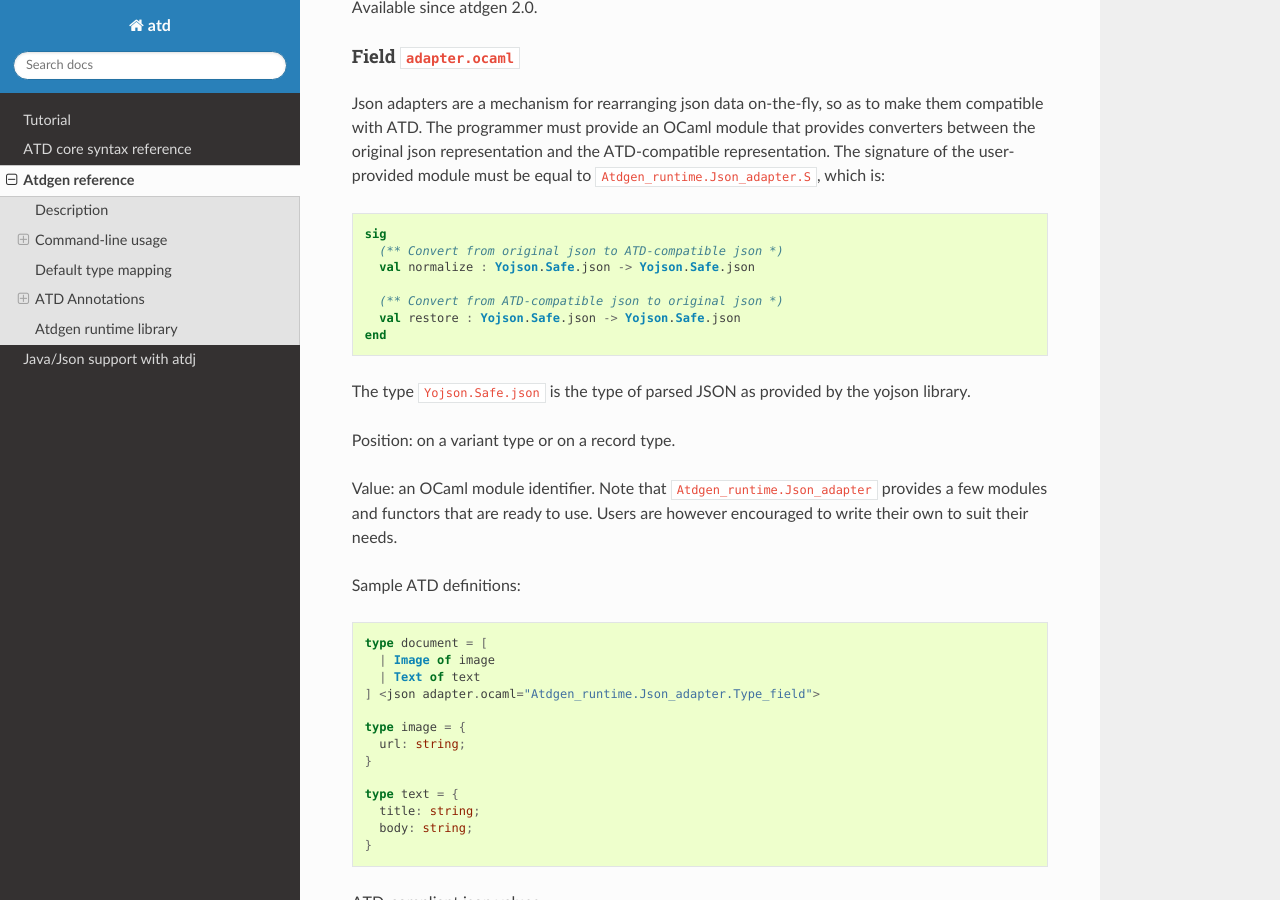
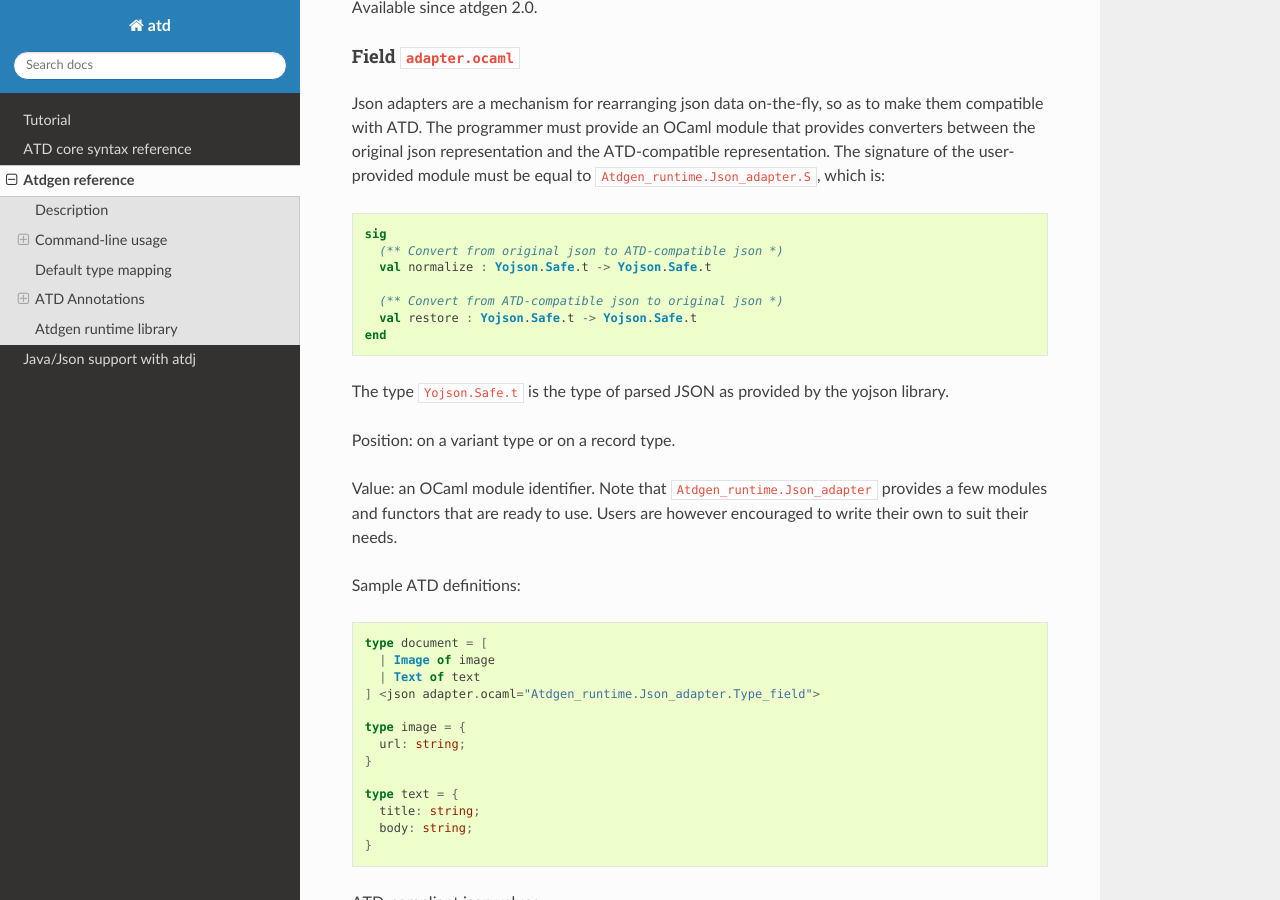
Before and after one commit to ahrefs/atd, a Sphinx documentation site: the page built from doc/atdgen.rst, in a window 1280 px wide and 900 px high, scrolled down 13083 px. Built offline with Sphinx 7.4.7 and the Read the Docs theme 2.0.0, drawn with Linux system fonts in a browser that asks for light colours; some of the changed text lies outside the part shown.

Commit message:
Fix deprecation warnings
Error (warning 3): deprecated: Yojson.Safe.json
json types are being renamed and will be removed in the next Yojson major version. Use type t instead

Manually edited atdgen-runtime/src/json_adapter.ml
everything else was sed.

```diff
--- a/doc/atdgen.rst
+++ b/doc/atdgen.rst
@@ -746,13 +746,13 @@ the user-provided module must be equal to
 
     sig
       (** Convert from original json to ATD-compatible json *)
-      val normalize : Yojson.Safe.json -> Yojson.Safe.json
+      val normalize : Yojson.Safe.t -> Yojson.Safe.t
 
       (** Convert from ATD-compatible json to original json *)
-      val restore : Yojson.Safe.json -> Yojson.Safe.json
+      val restore : Yojson.Safe.t -> Yojson.Safe.t
     end
 
-The type ``Yojson.Safe.json`` is the type of parsed JSON as provided by
+The type ``Yojson.Safe.t`` is the type of parsed JSON as provided by
 the yojson library.
 
 Position: on a variant type or on a record type.
@@ -1492,7 +1492,7 @@ equivalent ``<ocaml ...>`` annotations are almost always preferable.
 Example:
 
 This example shows how to parse a field into a generic tree of type
-``Yojson.Safe.json`` rather than a value of a specialized OCaml type.
+``Yojson.Safe.t`` rather than a value of a specialized OCaml type.
 
 .. code:: ocaml
 
@@ -1504,7 +1504,7 @@ translates to the following OCaml type definitions:
 
 .. code:: ocaml
 
-    type dyn = Yojson.Safe.json
+    type dyn = Yojson.Safe.t
 
     type t = { foo : int; bar : dyn }
 
--- a/doc/tutorial.rst
+++ b/doc/tutorial.rst
@@ -1297,7 +1297,7 @@ or a field ``labels`` of type ``string``:
   (* File untypable.atd *)
 
   type json <ocaml module="Yojson.Safe"> = abstract
-    (* uses type Yojson.Safe.json,
+    (* uses type Yojson.Safe.t,
       with the functions Yojson.Safe.write_json
       and Yojson.Safe.read_json *)
 
@@ -1316,7 +1316,7 @@ in the annotation, i.e.:
 .. code-block:: ocaml
 
   type raw_json <ocaml module="Yojson.Safe" t="json"> = abstract
-    (* uses type Yojson.Safe.json,
+    (* uses type Yojson.Safe.t,
       with the functions Yojson.Safe.write_json
       and Yojson.Safe.read_json *)
 
```
Also changed, not shown: 11 other files.
